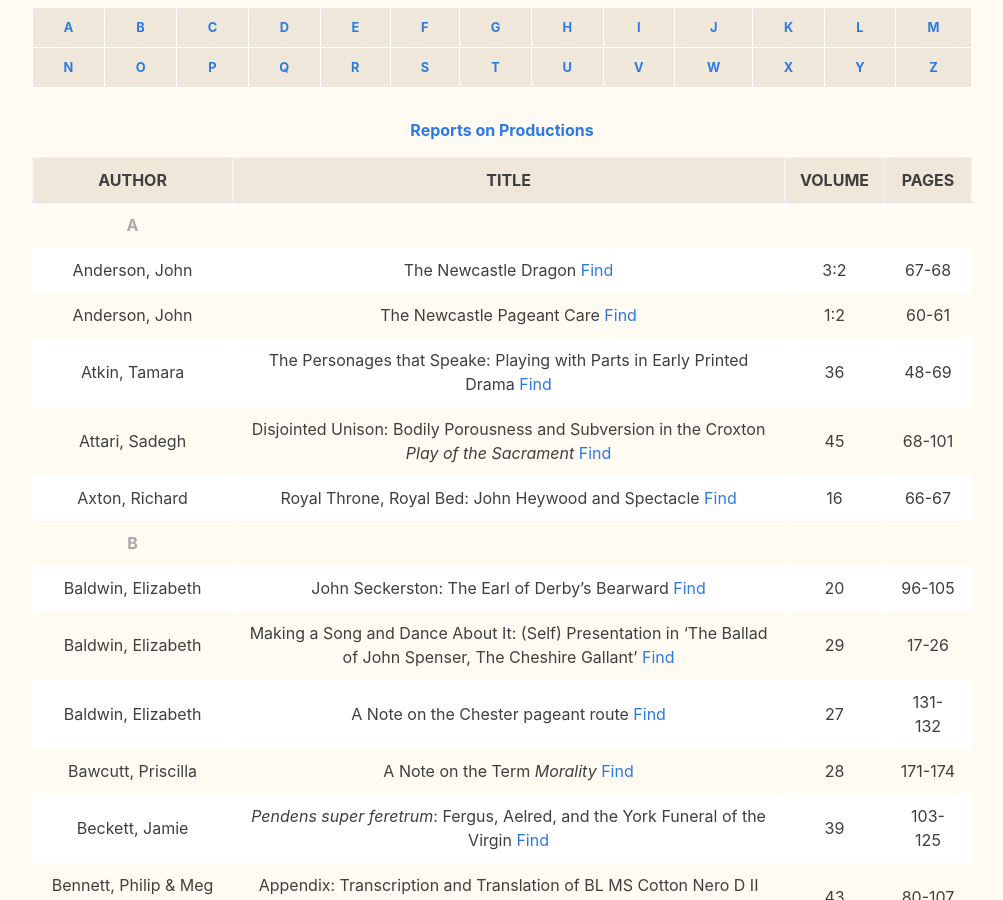
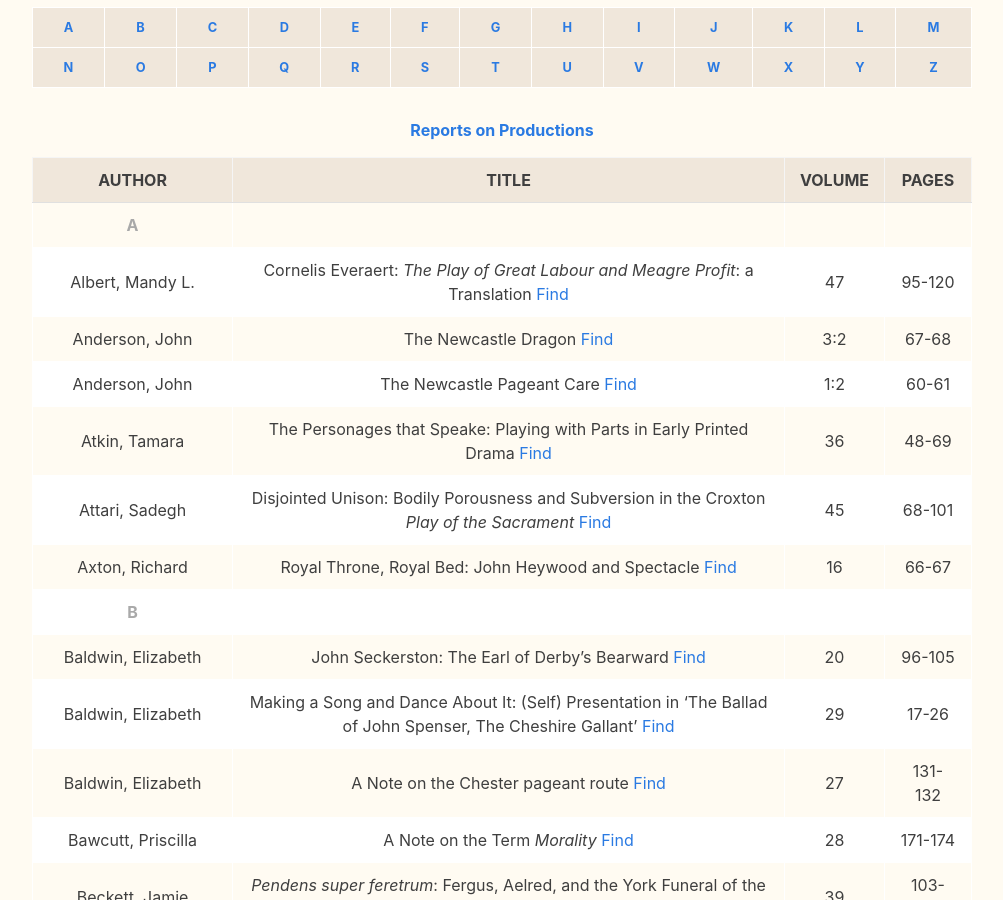
Before and after one commit to MedievalEnglishTheatre/MedievalEnglishTheatre.github.io, a Jekyll site: the page built from src/journal/cumindac.md, in a window 1280 px wide and 900 px high, scrolled down 497 px. Shown: the whole window, without its empty margins (138-1141 px from the left). Built offline with Jekyll 4.4.1, drawn with Linux system fonts in a browser that asks for light colours; some of the changed text lies outside the part shown.

Commit message:
Update cumindac.md vol. 47

```diff
--- a/src/journal/cumindac.md
+++ b/src/journal/cumindac.md
@@ -21,6 +21,7 @@
 |AUTHOR|TITLE|VOLUME|PAGES|
 |-------|-------|-------|-------|
 | **<a name="A" id="A">A</a>** ||||
+|Albert, Mandy L.|Cornelis Everaert: *The Play of Great Labour and Meagre Profit*: a Translation [Find](vol47.html#Albert) |47|95-120|
 |Anderson, John|The Newcastle Dragon [Find](vol03.html#Anderson) |3:2|67-68|
 |Anderson, John|The Newcastle Pageant Care [Find](vol01.html#Anderson) |1:2|60-61|
 |Atkin, Tamara|The Personages that Speake: Playing with Parts in Early Printed Drama [Find](vol36.html#Atkin) |36|48-69|
@@ -52,7 +53,8 @@
 |Butterworth, Philip|The York Mercers' Pageant Vehicle, 1433-67: Wheels, Steering, and Control [Find](vol01.html#Butterworth) |1:2|72-81|
 |Butterworth, Philip &amp; Michael Spence|William Parnell, supplier of staging and ingenious devices, and his role in the visit of Elizabeth Woodville to Norwich in 1469 [Find](vol40.html#Butterworth) |40|7-61|
 | **<a name="C" id="C">C</a>** ||||
-|Carpenter, Sarah|Chivalric Entertainment at the Court of Henry IV: The Jousting Letters of 1401 [Find](vol43.html#CarpenterB) |43|39-79|
+|Carlson, Marla|Blindman Farces as Slapstick: Gallebois, Masoupé, and their Guides  [Find](vol47.html#Carlson) |47|9-38|
+|Carpenter, Sarah|Chivalric Entertainment at the Court of Henry IV: The Jousting Letters of 1401 [Find](vol43.html#Carpenter) |43|39-79|
 |Carpenter, Sarah|Drama and Politics: Scotland in the 1530s [Find](vol10.html#CarpenterB) |10:2|96-105|
 |Carpenter, Sarah|Masks and Mirrors: Questions of Identity in Medieval Morality Drama [Find](vol13.html#Carpenter) |13|7-17|
 |Carpenter, Sarah|Morality-Play Characters [Find](vol05.html#Carpenter) |5:1|29-52|
```
